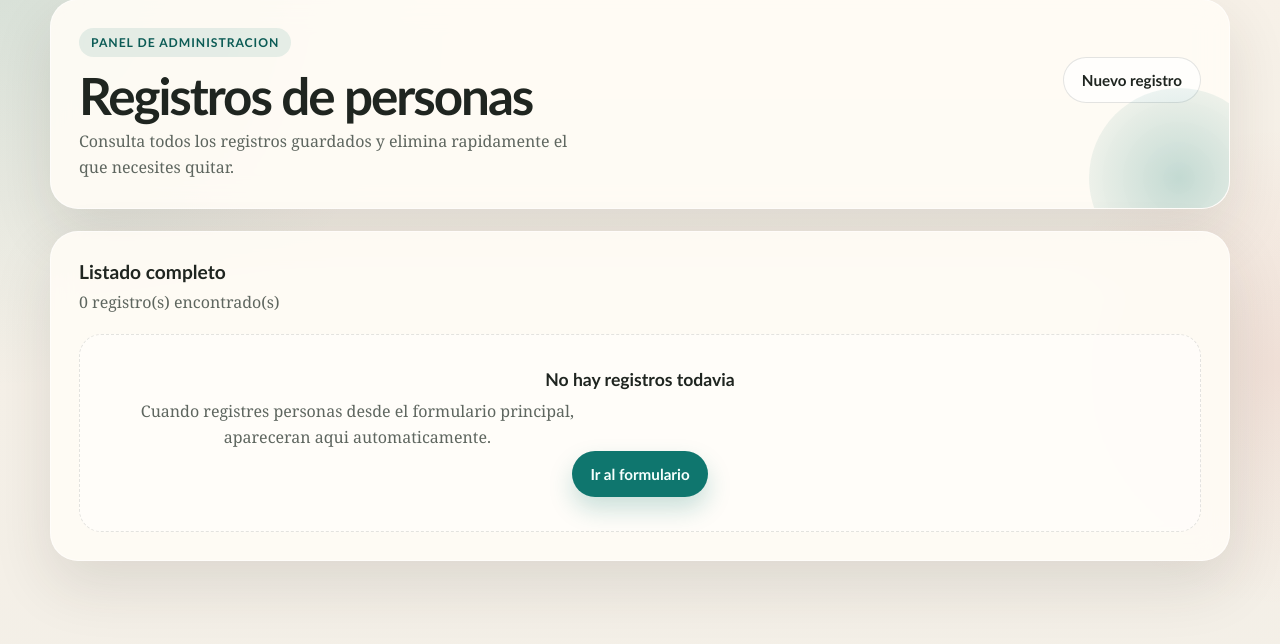
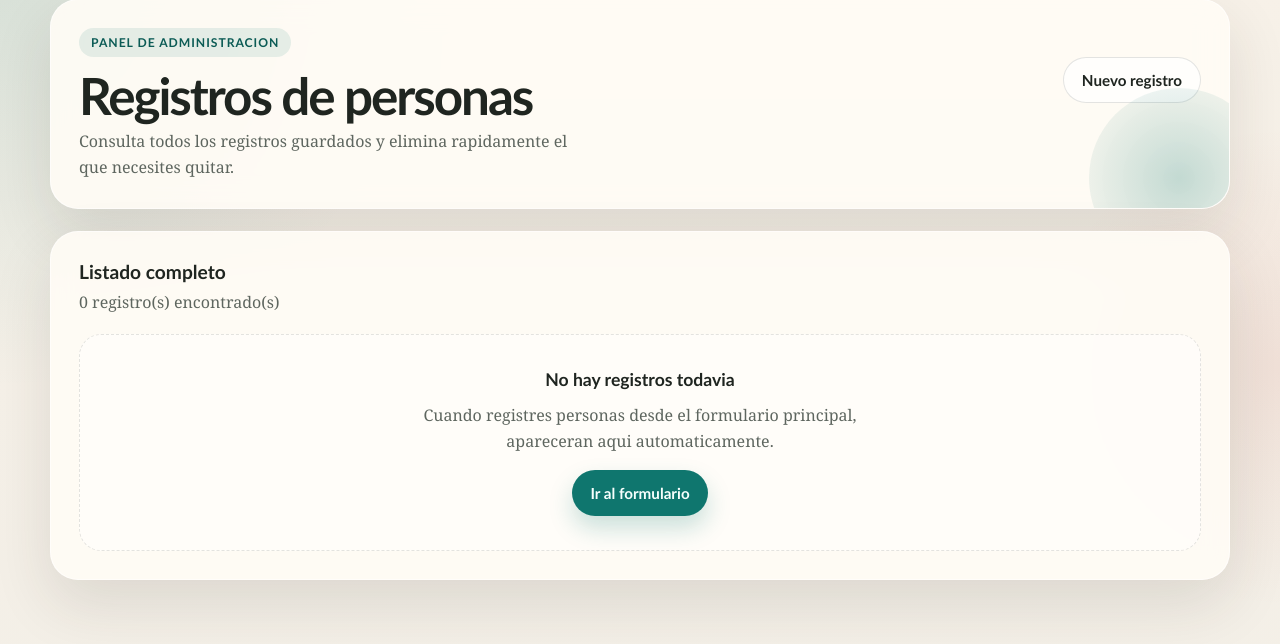
Before and after one commit to FRANK17d/examen1w, a Flask app: page /administrar in a window 1280 px wide. Shown: the part 33-677 px from the top of the page. Run offline with Flask 3, Linux system fonts and the light colour scheme; data that the repository does not hold is empty; some libraries are stand-ins or nearby versions.

Commit message:
estilos aplicados

```diff
--- a/static/styles.css
+++ b/static/styles.css
@@ -298,6 +298,14 @@ input:focus-visible {
     background: rgba(255, 255, 255, 0.5);
 }
 
+.empty-state p {
+    margin-top: 12px;
+    margin-left: auto;
+    margin-right: auto;
+    margin-bottom: 15px;
+    text-align: center;
+}
+
 @media (max-width: 820px) {
     .panel__header,
     .table-toolbar {
```
